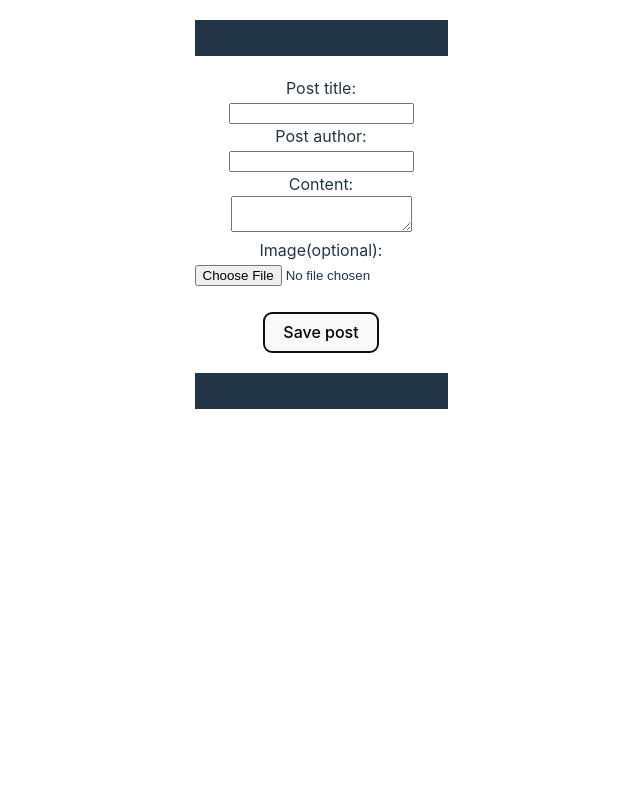
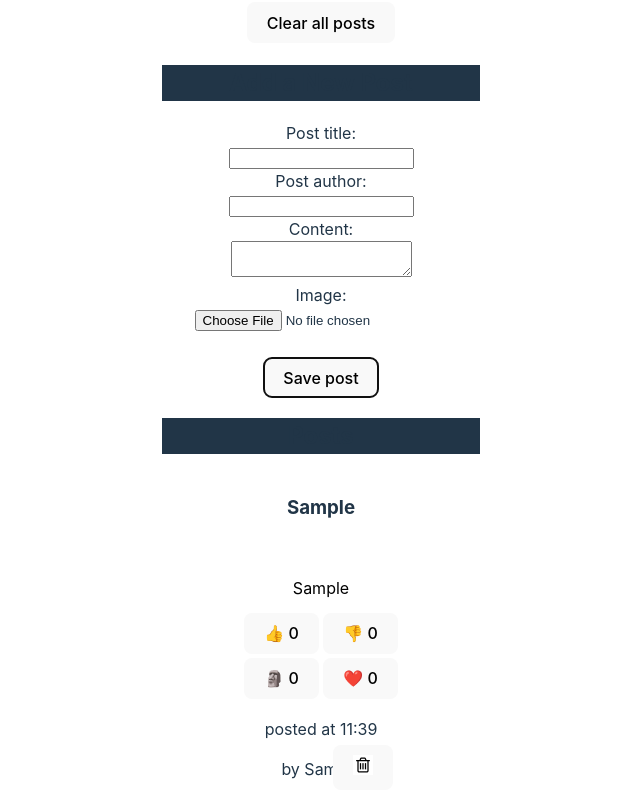
Before and after one commit to Astilarius/InIS_kusach, a React (Vite) app: page / in a window 1280 px wide. Both pictures are taken after typing "Sample", "Sample", "Sample" into the empty fields and a click on the button "Save post". Shown: the whole page, without its empty margins (319-959 px from the left). Built offline with nearby package versions, Linux system fonts and the light colour scheme.

Commit message:
+Images in localStorage

```diff
--- a/index.html
+++ b/index.html
@@ -4,7 +4,7 @@
     <meta charset="UTF-8" />
     <link rel="icon" type="image/svg+xml" href="/vite.svg" />
     <meta name="viewport" content="width=device-width, initial-scale=1.0" />
-    <title>Vite + React + TS</title>
+    <title>Postik</title>
   </head>
   <body>
     <div id="root"></div>
--- a/src/features/posts/AddPostForm.tsx
+++ b/src/features/posts/AddPostForm.tsx
@@ -10,42 +10,54 @@ const AddPostForm = (args:AddPostFormArgs) => {
     const [title, setTitle] = useState('')
     const [content, setContent] = useState('')
     const [author, setAuthor] = useState('')
-    // const nullFile:File
     const [image, setImage] = useState('')
     const [id, setId] = useLocalStorage('id', 1)
 
     const onImageChanged = (e:ChangeEvent<HTMLInputElement>) => {
         if(e.target.files!==null){
             console.log(e.target.files[0])
+
             console.log(URL.createObjectURL(e.target.files[0]))
-            setImage(URL.createObjectURL(e.target.files[0]));
+            getImageDataURL(e.target.files[0]).then( result => {
+                setImage(result);
+            })
         }}
     const onAuthorChanged = (e:ChangeEvent<HTMLInputElement>) => setAuthor(e.target.value);
     const onTitleChanged = (e:ChangeEvent<HTMLInputElement>) => setTitle(e.target.value);
     const onContentChanged = (e:ChangeEvent<HTMLTextAreaElement>) => setContent(e.target.value);
 
     const onSavePostClicked = () => {
-        if (title && content){
-            const newPost:Post = {id:id,title:title,content:content,author:author,emojis:Object.assign({}, initialEmojis),timestamp: new Date().toUTCString(),image:image}
-            const newPosts = args.posts
-            newPosts.push(newPost)
-            console.log(newPosts)
-            console.log(args)
+        if (title && (content || image)){
+            const newPost: Post = {
+                id: id,
+                title: title,
+                content: content,
+                author: author,
+                emojis: Object.assign({}, initialEmojis),
+                timestamp: new Date().toUTCString(),
+                image: image
+            }
+            const newPosts = [...args.posts, newPost]
             args.setPosts(newPosts)
             const newId = id+1;
             setId(newId)
             setTitle('')
             setContent('')
             setAuthor('')
-            window.location.reload();
+            // console.log(newPosts)
+            // console.log(args)
         }
+    }
+    const ClearPosts = ()=>{
+        localStorage.removeItem('posts')
+        window.location.reload();
     }
 
   return (
     <section>
+        <button onClick={ClearPosts}>Clear all posts</button>
         <h2>Add a New Post</h2>
         <form>
-            {/* <label htmlFor='postTitle'>Post title:</label> */}
             <label htmlFor='postTitle'>Post title:</label>
             <input
                 type='text'
@@ -60,15 +72,14 @@ const AddPostForm = (args:AddPostFormArgs) => {
                 name='postAuthor'
                 value={author}
                 onChange={onAuthorChanged} />
-            {/* <label htmlFor='postContent'>Content:</label> */}
             <label htmlFor='postContent'>Content:</label>
             <textarea
                     id="postContent"
                     name="postContent"
                     value={content}
                     onChange={onContentChanged} />
-            <label htmlFor='file'>Image(optional):</label>
-            <input onChange={onImageChanged} type='file' name='file' id='file'/><br />
+            <label htmlFor='file'>Image:</label>
+            <input accept='.jpg' onChange={onImageChanged} type='file' name='file' id='file'/><br />
             <img src={image} />
             <button type='button' onClick={onSavePostClicked} >Save post</button>
         </form>
@@ -76,4 +87,29 @@ const AddPostForm = (args:AddPostFormArgs) => {
   )
 }
 
+function getImageDataURL(file: File): Promise<string> {
+    return new Promise((resolve, reject) => {
+      // Create a FileReader object
+      const reader = new FileReader();
+
+      // Set the onload event handler
+      reader.onload = function() {
+        // Get the data URL from the reader
+        const dataURL = reader.result as string;
+
+        // Resolve the promise with the data URL
+        resolve(dataURL);
+      };
+
+      // Set the onerror event handler
+      reader.onerror = function() {
+        // Reject the promise with the error
+        reject(reader.error);
+      };
+
+      // Read the file as a data URL
+      reader.readAsDataURL(file);
+    });
+}
+
 export default AddPostForm
--- a/src/features/posts/AuthorPostsList.tsx
+++ b/src/features/posts/AuthorPostsList.tsx
@@ -2,6 +2,7 @@ import React from 'react'
 import { useLocalStorage } from '../../hooks/UseLocalStorage';
 import { useParams } from 'react-router-dom';
 import { Post } from '../../App';
+import garbageIcon from '../../assets/i.webp'
 
 function AuthorPostsList() {
     const [posts, setPosts] = useLocalStorage('posts', [])
@@ -24,13 +25,27 @@ function AuthorPostsList() {
         location.href = `http://127.0.0.1:5173/post/${post.id}`
       }
       const emojis = Object.entries(post.emojis).map((emoji)=><button key={emoji[0]} onClick={()=>emojiOnClick(post.id, emoji[0])}>{emoji[0]} {emoji[1]}</button>)
+
+      const onDeleteClick = ()=>{
+        const newPosts = posts.filter((fpost:Post)=>fpost.id!==post.id)
+        setPosts(newPosts)
+        window.location.reload();
+      }
       return (
         <article className='post' key={post.id}>
             <h3 onClick={onClick}>{post.title}</h3>
-            <p className='content'>{post.content}</p>
+            {
+              post.image !== '' ?
+              <img src={post.image} alt="Из-за отсустсвия БД картинку было негде сохранить :(" /> : <br/>
+            }
+            {
+              post.content !== '' ?
+              <p className='content'>{post.content}</p> : <br/>
+            }
             {emojis}
             <p>posted at {new Date(post.timestamp).getHours()}:{new Date(post.timestamp).getMinutes()}</p>
             <p>by {post.author}</p>
+            <button className='garbaj' onClick={onDeleteClick}><img src={garbageIcon}/></button>
         </article>
     )})
     renderedPosts.reverse()
@@ -41,6 +56,7 @@ function AuthorPostsList() {
       <section>
         <button onClick={onBackClick}>back</button>
           <h2>Posts by {params.author}</h2>
+          {renderedPosts.length === 0 ? <p>It's so empty here...</p> : <></>}
           {renderedPosts}
       </section>
     )
--- a/src/features/posts/PostPage.tsx
+++ b/src/features/posts/PostPage.tsx
@@ -2,6 +2,7 @@ import React from 'react'
 import { useParams } from 'react-router-dom'
 import { Post } from '../../App'
 import { useLocalStorage } from '../../hooks/UseLocalStorage'
+import garbageIcon from '../../assets/i.webp'
 
 function PostPage() {
     const [posts, setPosts] = useLocalStorage('posts', [])
@@ -27,12 +28,29 @@ function PostPage() {
     const onBackClick = ()=>{
         location.href = 'http://127.0.0.1:5173/'
     }
+    const onDeleteClick = ()=>{
+      const newPosts = posts.filter((fpost:Post)=>fpost.id!==post.id)
+      setPosts(newPosts)
+      window.location.reload();
+    }
+    const onAuthorClick = ()=>{
+      location.href = `http://127.0.0.1:5173/author/${post.author}`
+    }
     return (
         <div className='post'>
             <button onClick={onBackClick}>back</button>
             <h1>{post.title}</h1>
-            <p>{post.content}</p>
+            {
+              post.image !== '' ?
+              <img src={post.image} alt="Из-за отсустсвия БД картинку было негде сохранить :(" /> : <br/>
+            }
+            {
+              post.content !== '' ?
+              <p className='content'>{post.content}</p> : <br/>
+            }
             {emojis}
+            <p>by <span className='link' onClick={onAuthorClick}>{post.author}</span></p>
+            <button className='garbaj' onClick={onDeleteClick}><img src={garbageIcon}/></button>
         </div>
     )
 }
--- a/src/features/posts/PostsList.tsx
+++ b/src/features/posts/PostsList.tsx
@@ -1,6 +1,7 @@
 import React, { ChangeEvent, ReactEventHandler, SyntheticEvent } from 'react'
 import { Post } from '../../App'
 import { PostsListArgs } from '../../App'
+import garbageIcon from '../../assets/i.webp'
 
 const PostsList = (args:PostsListArgs) => {
   function emojiOnClick(currentPostId:number,emoji:string){
@@ -22,16 +23,30 @@ const PostsList = (args:PostsListArgs) => {
     const onAuthorClick = ()=>{
       location.href = `http://127.0.0.1:5173/author/${post.author}`
     }
+    const onDeleteClick = ()=>{
+      const newPosts = args.posts.filter(fpost=>fpost.id!==post.id)
+      args.setPosts(newPosts)
+      window.location.reload();
+    }
     console.log(post)
     const emojis = Object.entries(post.emojis).map((emoji)=><button key={emoji[0]} onClick={()=>emojiOnClick(post.id, emoji[0])}>{emoji[0]} {emoji[1]}</button>)
     return (
       <article className='post' key={post.id}>
           <h3 className='link' onClick={onTitleClick}>{post.title}</h3>
-          <img src={post.image} alt="" />
-          <p className='content'>{post.content}</p>
+          {/* <img src={post.image} alt="Из-за отсустсвия БД картинку было негде сохранить :(" /> */}
+          {
+            post.image !== '' ?
+            <img src={post.image} alt="Из-за отсустсвия БД картинку было негде сохранить :(" /> : <br/>
+          }
+          {
+            post.content !== '' ?
+            <p className='content'>{post.content}</p> : <br/>
+          }
+
           {emojis}
-          <p>posted at {new Date(post.timestamp).getHours()}:{new Date(post.timestamp).getMinutes()}</p>
-          <p className='link' onClick={onAuthorClick}>by {post.author}</p>
+            <p>posted at {new Date(post.timestamp).getHours()}:{new Date(post.timestamp).getMinutes()}</p>
+            <p>by <span className='link' onClick={onAuthorClick}>{post.author}</span></p>
+            <button className='garbaj' onClick={onDeleteClick}><img src={garbageIcon}/></button>
       </article>
   )})
   renderedPosts.reverse()
@@ -39,6 +54,7 @@ const PostsList = (args:PostsListArgs) => {
     <section>
         <h2>Posts</h2>
         <div className='posts'>
+          {renderedPosts.length === 0 ? <p>It's so empty here...</p> : <></>}
           {renderedPosts}
         </div>
     </section>
--- a/src/index.css
+++ b/src/index.css
@@ -75,6 +75,9 @@ form button{
 .link:hover{
   text-decoration: underline;
 }
+.post p{
+  overflow:auto;
+}
 .post{
   /* width: 20%; */
   max-width: 50%;
@@ -87,9 +90,7 @@ form button{
   border-style: solid;
   border-width: 1px;
   border-radius: 20px;
-}
-.post h3{
-
+  position: relative;
 }
 .post .content{
   color: black;
@@ -108,14 +109,19 @@ form button{
 h2{
   background-color: #213547;
 }
-.posts{
-  /* display: flex;
-  flex-direction: row;
-  flex-wrap: wrap; */
-}
 label{
   display: block;
 }
 form img{
   max-height: 300px;
 }
+
+.garbaj{
+  position: absolute;
+  right: 5px;
+  bottom: 5px;
+}
+
+.garbaj img{
+  height: 20px;
+}
```
Also changed, not shown: src/assets/i.webp (added).
